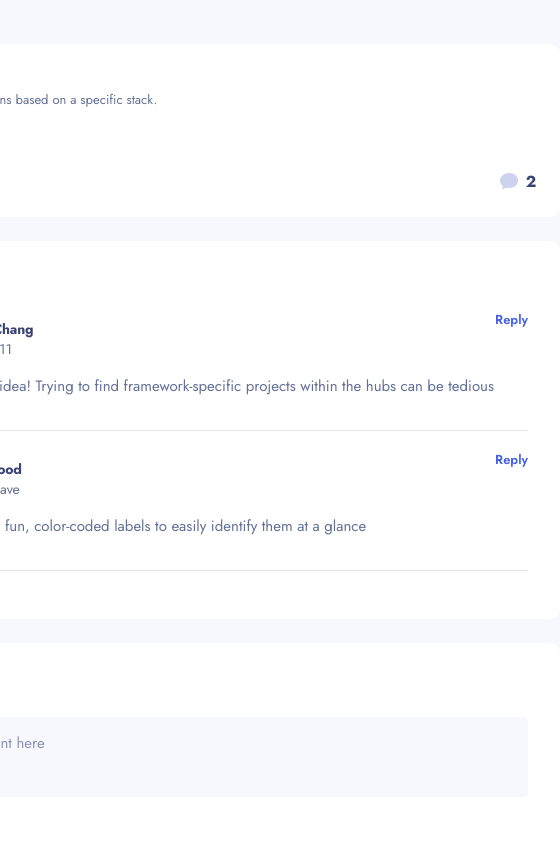
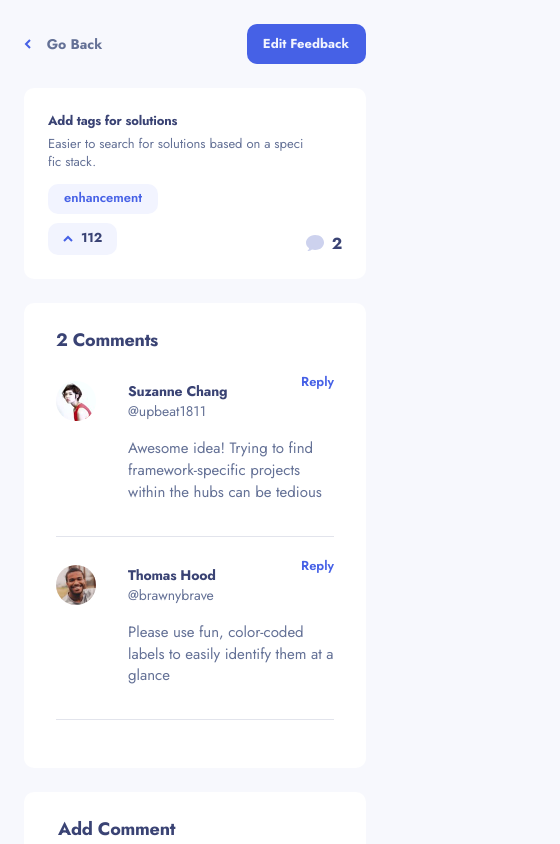
Before and after one commit to AlexGedevan/product-feedback-app, a React (Vite) app: page /1/comments in a window 390 px wide. Shown: the top 844 px of the page, 560 px wide, since content can reach past the window. Built offline with nearby package versions, Linux system fonts and the light colour scheme.

Commit message:
style: made suggestioncoments page full responsive

```diff
--- a/src/components/AddComent.jsx
+++ b/src/components/AddComent.jsx
@@ -2,6 +2,7 @@ import styled from "styled-components";
 import Button from "../ui/Button";
 import { useSuggestion } from "../context/SuggestionContext";
 import { useState } from "react";
+import MobileButton from "../ui/MobileButton";
 
 function AddComent({ id }) {
   const { suggestions, setSuggestions, currentUser } = useSuggestion();
@@ -51,6 +52,7 @@ function AddComent({ id }) {
       <SubmitComment>
         <p>{250 - commentText.length} Characters left</p>
         <Button>Post Comment</Button>
+        <MobileButton>Post Comment</MobileButton>
       </SubmitComment>
     </StyledAddComment>
   );
--- a/src/pages/SuggestionComments.jsx
+++ b/src/pages/SuggestionComments.jsx
@@ -7,6 +7,7 @@ import CommentsList from "../components/CommentsList";
 import { useEffect } from "react";
 import AddComent from "../components/AddComent";
 import GoBackComponent from "../ui/GoBackComponent";
+import MobileButton from "../ui/MobileButton";
 
 function SuggestionComments() {
   const { id } = useParams();
@@ -33,6 +34,14 @@ function SuggestionComments() {
         >
           Edit Feedback
         </Button>
+        <MobileButton
+          bgcolor="#4661E6"
+          hoverbgcolor="#7C91F9"
+          onClick={() => navigate(`/${id}/editFeedback`)}
+        >
+          {" "}
+          Edit Feedback
+        </MobileButton>
       </SuggestionCommentsHeader>
       <SuggestionItem suggestion={currentSuggestion} />
       <CommentsList currentSuggestion={currentSuggestion} />
@@ -43,15 +52,35 @@ function SuggestionComments() {
 }
 
 const StyledSuggestionComments = styled.div`
-  width: 73rem;
+  /* width: 73rem; */
+  width: 100%;
+  max-width: 55rem;
+  padding-left: 2.4rem;
+  padding-right: 2.4rem;
   display: flex;
   flex-direction: column;
   gap: 2.4rem;
+  margin-top: 2.4rem;
+
+  @media screen and (min-width: 768px) {
+    width: 100%;
+    width: 69.8rem;
+    max-width: 110rem;
+    margin: 0;
+  }
+
+  @media screen and (min-width: 1440px) {
+    width: 100%;
+    width: 73rem;
+    max-width: 73rem;
+    margin: 0;
+  }
 `;
 
 const SuggestionCommentsHeader = styled.div`
   display: flex;
   justify-content: space-between;
+  align-items: center;
 `;
 
 export default SuggestionComments;
--- a/src/ui/AddReply.jsx
+++ b/src/ui/AddReply.jsx
@@ -3,6 +3,7 @@ import Button from "./Button";
 import { useSuggestion } from "../context/SuggestionContext";
 import { useState } from "react";
 import { useParams } from "react-router-dom";
+import MobileButton from "./MobileButton";
 
 function AddReply({ alreadyreplied }) {
   const { suggestions, setSuggestions } = useSuggestion();
@@ -68,6 +69,7 @@ function AddReply({ alreadyreplied }) {
         value={replyText}
       />
       <Button width="11.7rem">Post Reply</Button>
+      {/* <MobileButton width="2.7rem">Post Reply</MobileButton> */}
     </StyledAddReply>
   );
 }
@@ -75,8 +77,11 @@ function AddReply({ alreadyreplied }) {
 export default AddReply;
 
 const StyledAddReply = styled.form`
-  margin-left: ${(props) => (props.alreadyreplied ? "11.7rem" : "7.2rem")};
+  /* margin-left: ${(props) =>
+    props.alreadyreplied ? "11.7rem" : "7.2rem"}; */
+  margin-left: ${(props) => (props.alreadyreplied ? "4rem" : "3rem")};
   display: flex;
+  flex-direction: column;
   justify-content: space-between;
   align-items: center;
   gap: 1.6rem;
@@ -89,7 +94,8 @@ const StyledAddReply = styled.form`
 
 const ReplyInput = styled.input`
   padding: 1.6rem 0rem 4.2rem 2.4rem;
-  width: ${(props) => (props.alreadyreplied ? "75%" : "77%")};
+  /* width: ${(props) => (props.alreadyreplied ? "75%" : "77%")}; */
+  width: 100%;
   border: none;
   outline: none;
   border-radius: 0.5rem;
```
